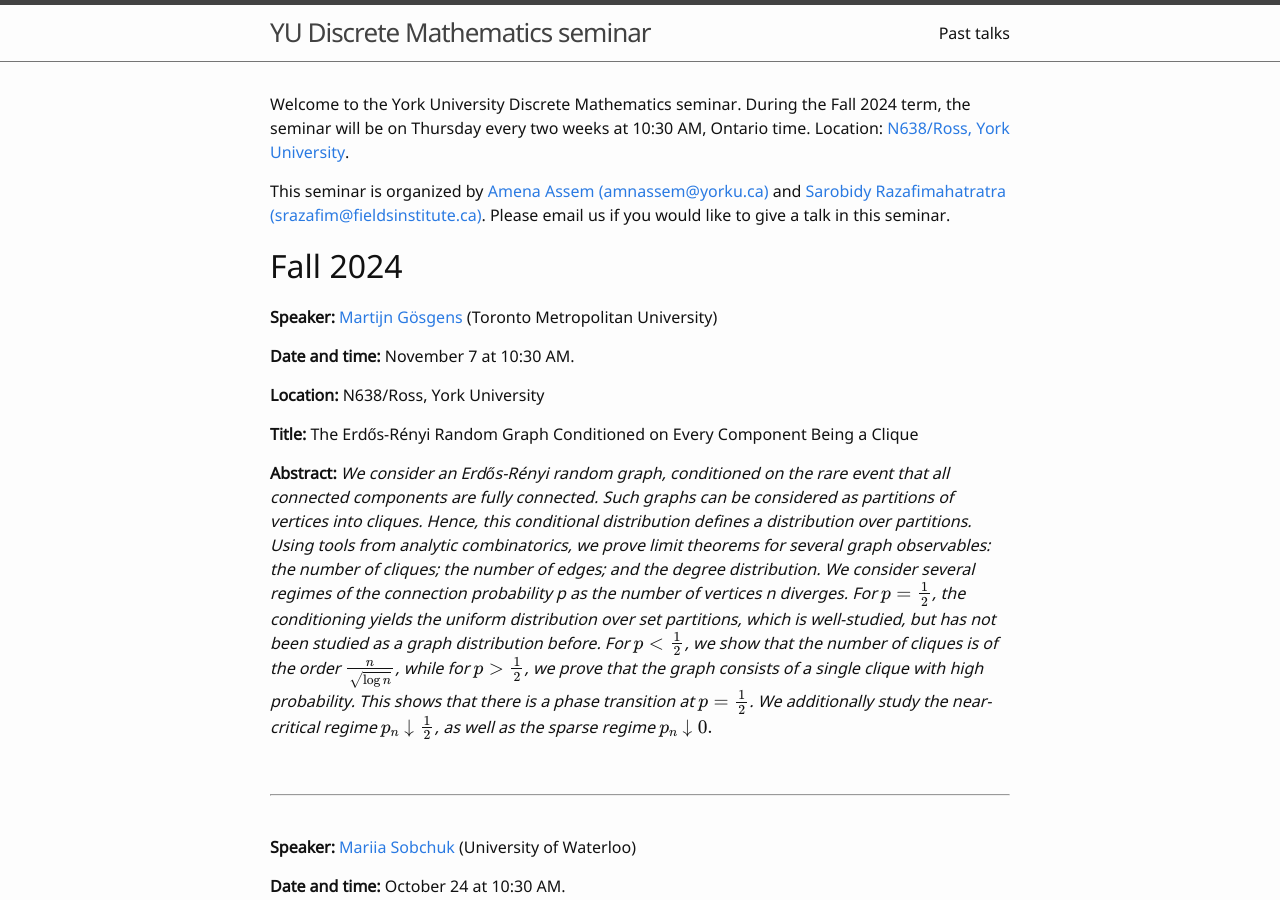
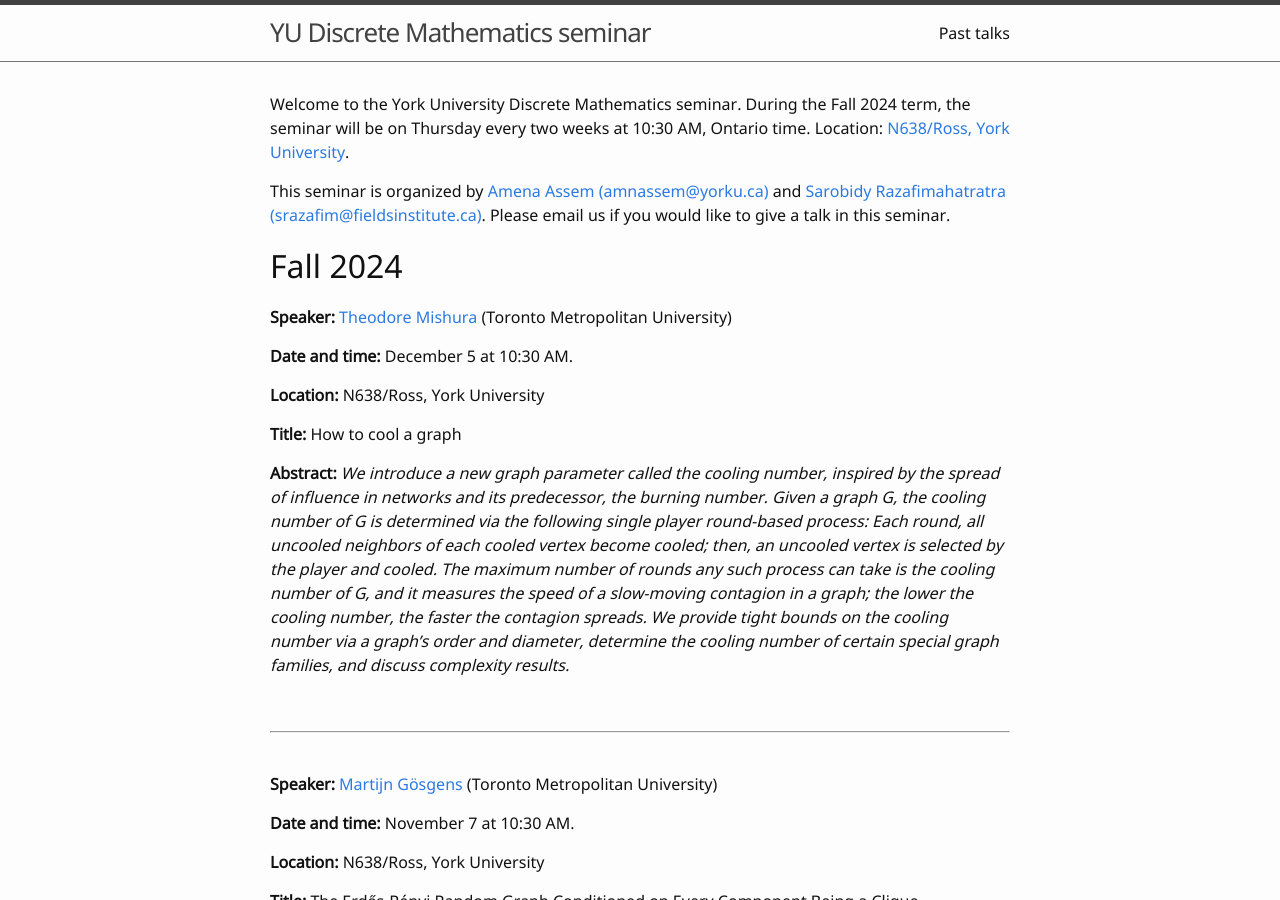
Before and after one commit to sarobidy19/YU-discrete-math, a Jekyll site: the page built from index.md, in a window 1280 px wide and 900 px high. Built offline with Jekyll 4.4.1, drawn with Linux system fonts in a browser that asks for light colours; formulas are drawn with MathJax 3.

Commit message:
December 5

```diff
--- a/index.md
+++ b/index.md
@@ -8,6 +8,21 @@ This seminar is organized by [Amena Assem](https://www.amenaassem.com/) [(amnass
 
 # Fall 2024
 
+**Speaker:** [Theodore Mishura](https://www.torontomu.ca/math/our-people/theodore-mishura/) (Toronto Metropolitan University)
+
+**Date and time:** December 5 at 10:30 AM.
+
+**Location:** N638/Ross, York University
+
+**Title:** How to cool a graph
+
+**Abstract:** *We introduce a new graph parameter called the cooling number, inspired by the spread of influence in networks and its predecessor, the burning number. Given a graph G, the cooling number of G is determined via the following single player round-based process: Each round, all uncooled neighbors of each cooled vertex become cooled; then, an uncooled vertex is selected by the player and cooled. The maximum number of rounds any such process can take is the cooling number of G, and it measures the speed of a slow-moving contagion in a graph; the lower the cooling number, the faster the contagion spreads. We provide tight bounds on the cooling number via a graph's order and diameter, determine the cooling number of certain special graph families, and discuss complexity results.*
+
+<br>
+
+---
+
+<br>
 
 **Speaker:** [Martijn Gösgens](https://martijngosgens.nl/) (Toronto Metropolitan University)
 
```
